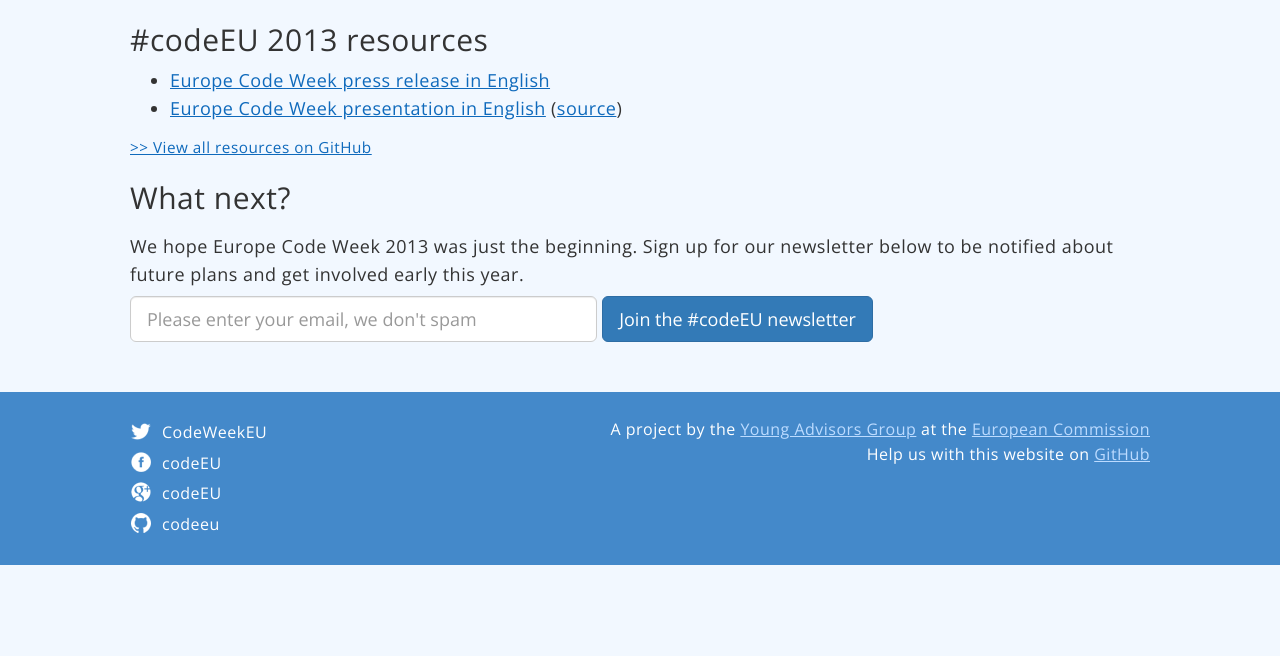
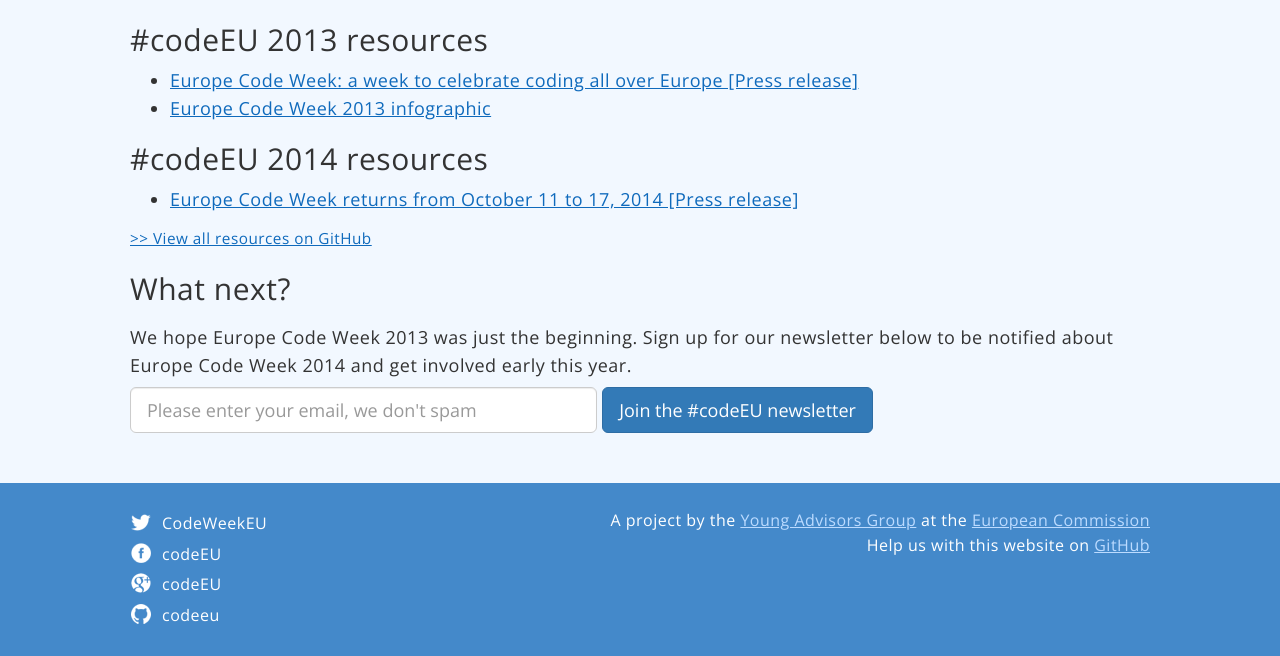
Before and after one commit to codeeu/codeeu.github.io, a Jekyll site: the page built from about/index.html, in a window 1280 px wide and 900 px high, scrolled down 1056 px, cut to the strip 244-900 px from the top of the window. Built offline with Jekyll 4.4.1, drawn with Linux system fonts in a browser that asks for light colours; nearby versions of some CDN libraries; Markdown is read by kramdown in place of the engine named in the settings; comment, search, counter and statistics services are not loaded; before the commit the page ends 1865 px from its top, so only the background shows below that.

Commit message:
updated press release links

```diff
--- a/about/index.html
+++ b/about/index.html
@@ -26,15 +26,21 @@
 			<h2><i class="icon-share icon-large"></i> #codeEU 2013 resources</h2>
 
 			<ul>
-				<li><a href="https://github.com/codeeu/codeeu.github.io/blob/master/resources/Europe_Code_Week-press_release_ENG.md">Europe Code Week press release in English</a></li>
-				<li><a href="/resources/Europe_Code_Week-presentation_ENG.pdf">Europe Code Week presentation in English</a> (<a href="/resources/Europe_Code_Week-presentation_ENG.pptx">source</a>)</li>
+				<li><a href="https://github.com/codeeu/codeeu-resources/blob/master/Europe_Code_Week-press_release_ENG.md">Europe Code Week: a week to celebrate coding all over Europe [Press release]</a></li>
+				<li><a href="http://visual.ly/europe-code-week-2013">Europe Code Week 2013 infographic</a></li>
+			</ul>
+
+			<h2><i class="icon-share icon-large"></i> #codeEU 2014 resources</h2>
+
+			<ul>
+				<li><a href="https://github.com/codeeu/codeeu-resources/blob/master/Europe_Code_Week_2014-press_release_ENG.md">Europe Code Week returns from October 11 to 17, 2014 [Press release]</a></li>
 			</ul>
 
 			<small><a href="https://github.com/codeeu/codeeu-resources">&gt;&gt; View all resources on GitHub</a></small>
 
 			<h2>What next?</h2>
 
-			<p>We hope Europe Code Week 2013 was just the beginning. Sign up for our newsletter below to be notified about future plans and get involved early this year.</p>
+			<p>We hope Europe Code Week 2013 was just the beginning. Sign up for our newsletter below to be notified about Europe Code Week 2014 and get involved early this year.</p>
 
 				<!-- Begin MailChimp Signup Form -->
 				<link href="//cdn-images.mailchimp.com/embedcode/slim-081711.css" rel="stylesheet" type="text/css">
```
